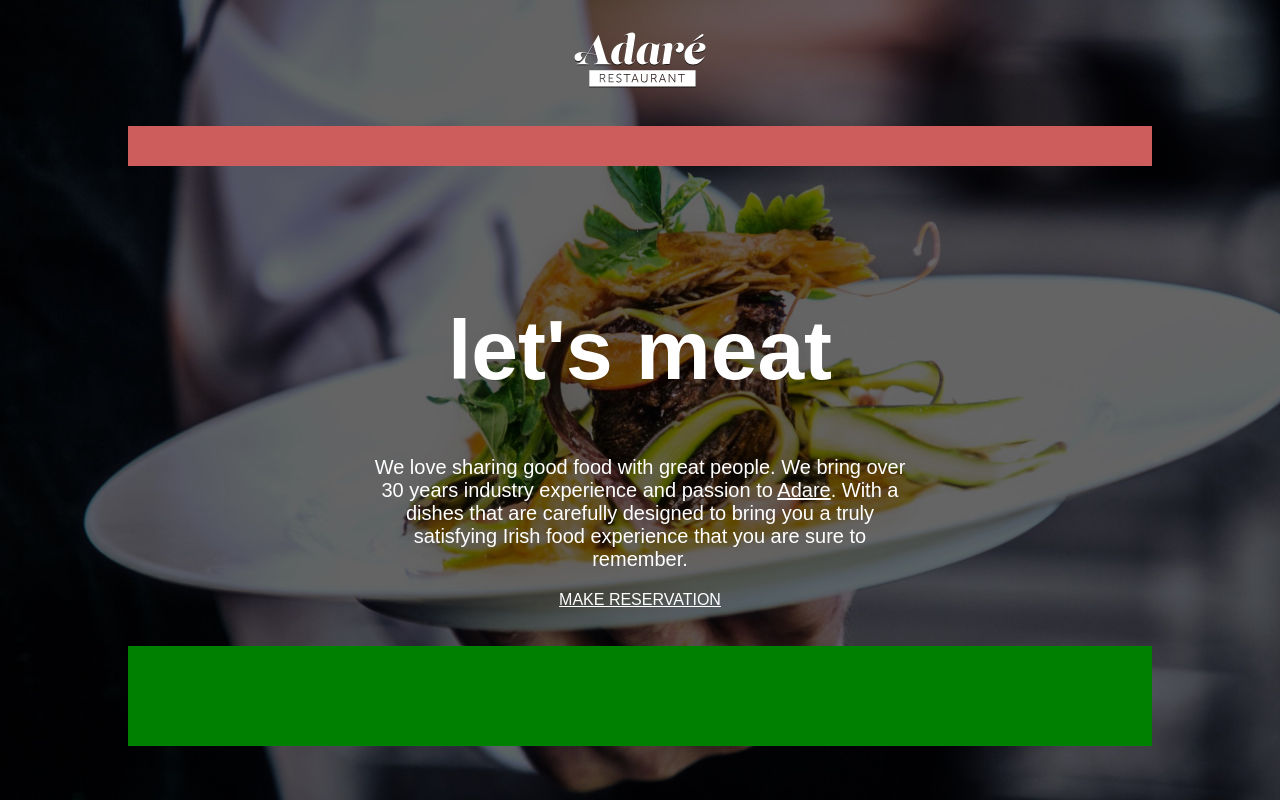
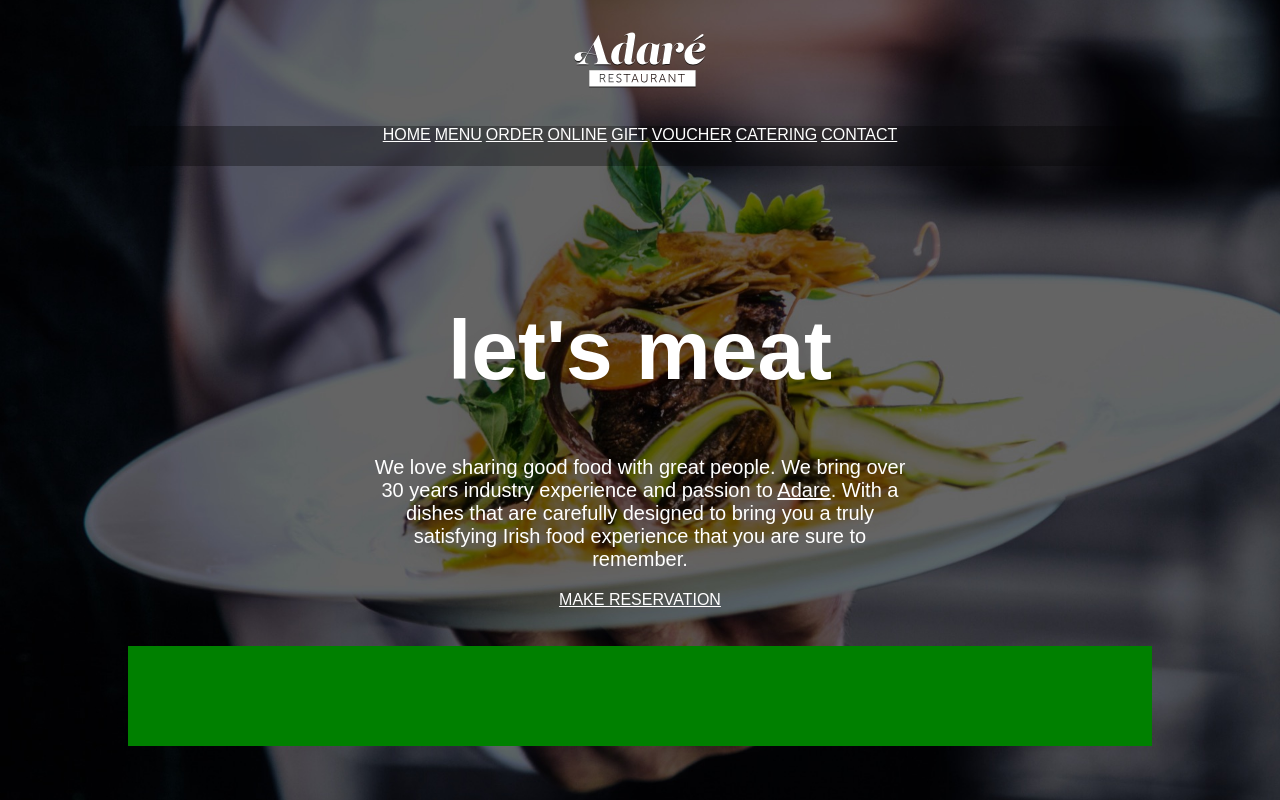
Before and after one commit to SuperMarcin1999/Project1HtmlCss, a plain HTML site: page index.html in a window 1280 px wide. Drawn offline with Linux system fonts and the light colour scheme.

Commit message:
początek tworzenia nav

```diff
--- a/index.html
+++ b/index.html
@@ -14,7 +14,14 @@
             <img src="images/logo-adare-restaurant.png" alt="To jest super badura">
         </header>
         <nav>
-
+            <a href="#">HOME</a>
+            <a href="#">MENU</a>
+            <a href="#">ORDER</a>
+            <a href="#">ONLINE</a>
+            <a href="#">GIFT</a>
+            <a href="#">VOUCHER</a>
+            <a href="#">CATERING</a>
+            <a href="#">CONTACT</a>
         </nav>
         <main>
             <h1>let's meat</h1>
--- a/style.css
+++ b/style.css
@@ -21,8 +21,9 @@ header{
     text-align: center;
 }
 nav{
-    background: indianred;
+    background: rgba(0, 0, 0, 33%);
     height: 40px;
+    text-align: center;
 }
 main{
     height: 400px;
```
